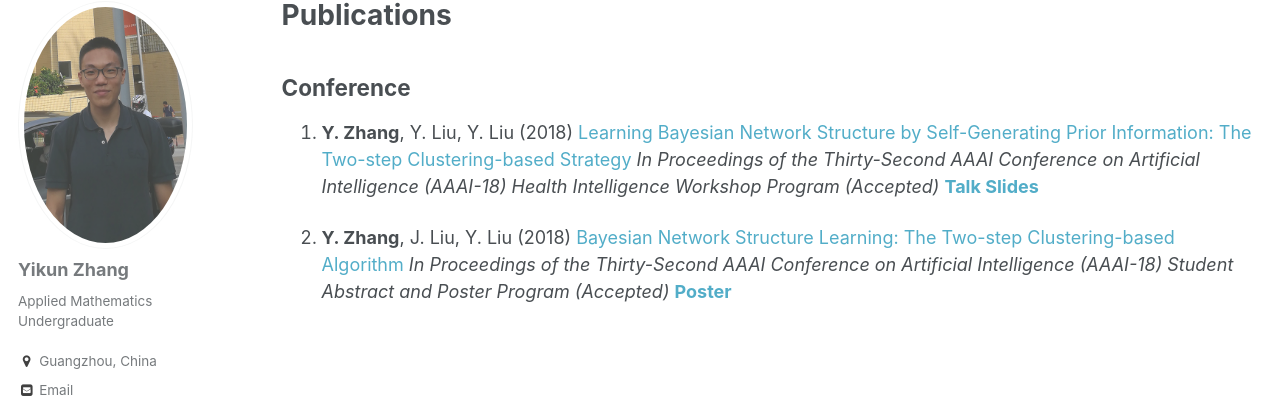
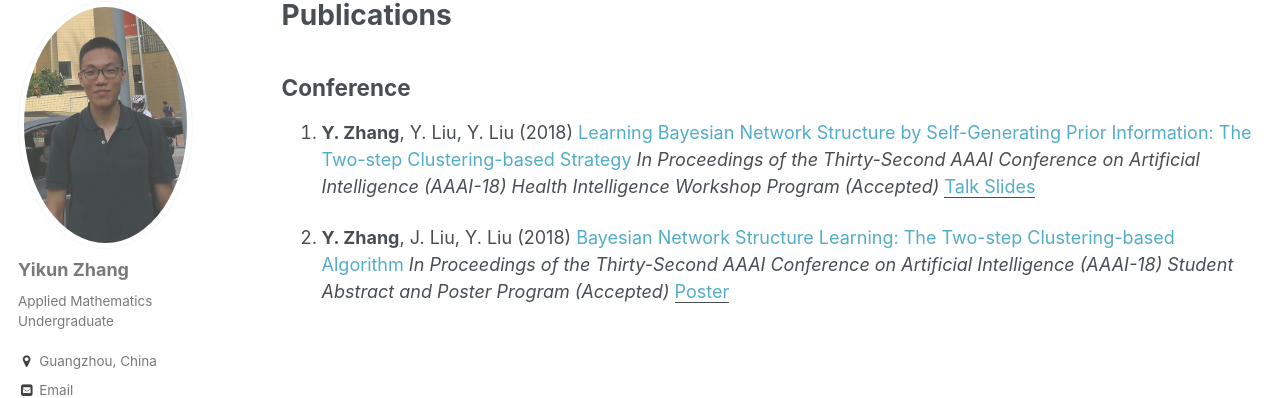
Before and after one commit to zhangyk8/zhangyk8.github.io, a Jekyll site: the page built from _pages/publications.md, in a window 1280 px wide. Shown: the part 117-515 px from the top of the page. Built offline with Jekyll 4.4.1, drawn with Linux system fonts in a browser that asks for light colours.

Commit message:
Update publications.md

```diff
--- a/_pages/publications.md
+++ b/_pages/publications.md
@@ -23,8 +23,8 @@
 
 ## Conference
 
-1. **Y. Zhang**, Y. Liu, Y. Liu (2018) <A href="https://zhangyk8.github.io/publications/AAAIWorkshop.pdf" style="color: #52adc8; text-decoration=underline"> Learning Bayesian Network Structure by Self-Generating Prior Information: The Two-step Clustering-based Strategy </A>  _In Proceedings of the Thirty-Second AAAI Conference on Artificial Intelligence (AAAI-18) Health Intelligence Workshop Program (Accepted)_  <A href="https://zhangyk8.github.io/publications/Workshop_Talk.pdf" style="color: #52adc8; text-decoration=underline">  __Talk Slides__ </A>
+1. **Y. Zhang**, Y. Liu, Y. Liu (2018) <A href="https://zhangyk8.github.io/publications/AAAIWorkshop.pdf" style="color: #52adc8; text-decoration=underline"> Learning Bayesian Network Structure by Self-Generating Prior Information: The Two-step Clustering-based Strategy </A>  _In Proceedings of the Thirty-Second AAAI Conference on Artificial Intelligence (AAAI-18) Health Intelligence Workshop Program (Accepted)_  <u><A href="https://zhangyk8.github.io/publications/Workshop_Talk.pdf" style="color: #52adc8; text-decoration=underline">  Talk Slides </A></u>
 
-2. **Y. Zhang**, J. Liu, Y. Liu (2018) <A href="https://zhangyk8.github.io/publications/AAAIStudentAbstract.pdf" style="color: #52adc8; text-decaration=underline"> Bayesian Network Structure Learning: The Two-step Clustering-based Algorithm </A>  _In Proceedings of the Thirty-Second AAAI Conference on Artificial Intelligence (AAAI-18) Student Abstract and Poster Program (Accepted)_  <A href="https://zhangyk8.github.io/publications/Poster_SA.pdf" style="color: #52adc8; text-decoration=underline"> __Poster__ </A>
+2. **Y. Zhang**, J. Liu, Y. Liu (2018) <A href="https://zhangyk8.github.io/publications/AAAIStudentAbstract.pdf" style="color: #52adc8; text-decaration=underline"> Bayesian Network Structure Learning: The Two-step Clustering-based Algorithm </A>  _In Proceedings of the Thirty-Second AAAI Conference on Artificial Intelligence (AAAI-18) Student Abstract and Poster Program (Accepted)_  <u><A href="https://zhangyk8.github.io/publications/Poster_SA.pdf" style="color: #52adc8; text-decoration=underline"> Poster </A></u>
 
 {% endif %}
```
